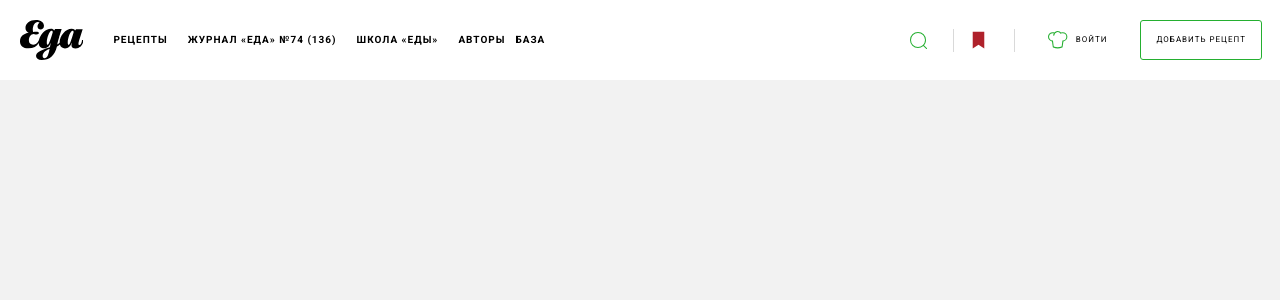
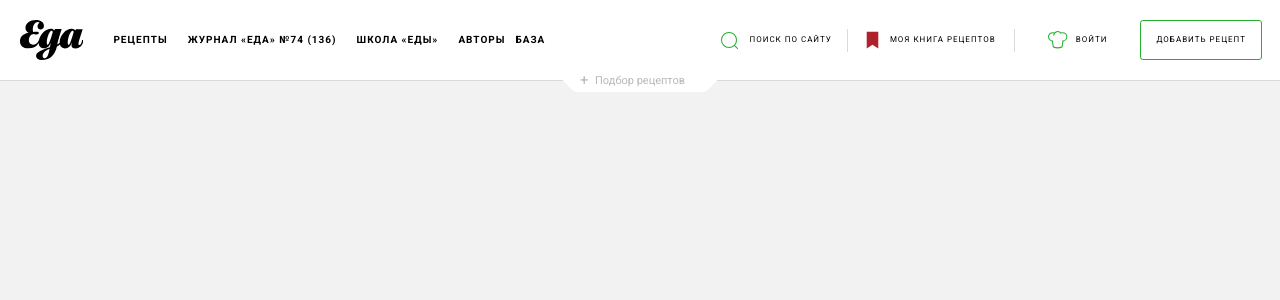
Before and after one commit to Domask2/EdaClone, a Next.js app: page / in a window 1280 px wide. Shown: the top 300 px of the page. Built offline with nearby package versions, Linux system fonts and the light colour scheme.

Commit message:
add ToogleFilterMenu style component

```diff
--- /dev/null
+++ b/components/Header/Filter.tsx
@@ -0,0 +1,28 @@
+import React from "react";
+import { ToogleFilterMenu } from "./ToogleFilterMenu";
+
+import styled from "styled-components";
+
+export const FilterWrapper = styled.div`
+  display: flex;
+  flex-wrap: wrap;
+  position: relative;
+  z-index: 100;
+  width: 100%;
+  margin: 0;
+  background-color: #fff;
+`;
+
+export const FilterTopLine = styled.div`
+  width: 100%;
+`;
+
+export const Filter: React.FC = () => {
+  return (
+    <FilterWrapper>
+      <FilterTopLine>
+        <ToogleFilterMenu />
+      </FilterTopLine>
+    </FilterWrapper>
+  );
+};
--- a/components/Header/Header.tsx
+++ b/components/Header/Header.tsx
@@ -6,6 +6,7 @@ import { SearchForm } from "./SearchForm";
 import { Overlay } from "./Overlay";
 
 import styled from "styled-components";
+import { Filter } from "./Filter";
 
 export const StyledHeader = styled.header`
   background: ${({ theme }) => theme.colors.header};
@@ -20,8 +21,9 @@ export const Container = styled.div`
   height: 80px;
   width: 100%;
 
-  @media (max-width: 1000px) {
+  @media (max-width: 941px) {
     height: 120px;
+    padding-bottom: 20px;
   }
 `;
 
@@ -52,6 +54,7 @@ export const Header: React.FC = () => {
             <>
               <Navigation />
               <UserBar searchOpen={searchOpen} />
+              <Filter />
             </>
           )}
 
--- a/components/Header/Navigation.tsx
+++ b/components/Header/Navigation.tsx
@@ -19,10 +19,8 @@ export const NavStyled = styled.nav`
   align-items: center;
   justify-content: space-between;
   flex-grow: 1;
-  margin-top: 20px;
-  margin-bottom: 20px;
 
-  @media (max-width: 1000px) {
+  @media (max-width: 941px) {
     margin-top: 0;
     margin-bottom: 0;
     justify-content: center;
--- a/components/Header/Overlay.tsx
+++ b/components/Header/Overlay.tsx
@@ -31,7 +31,7 @@ export const StyledOverlay = styled.div<StyledOverlayProps>`
 
   animation: ${(props) => props.search && fadeIn} 1s linear;
 
-  @media (max-width: 1000px) {
+  @media (max-width: 941px) {
     top: ${(props) => (props.search ? "100px" : "0")};
   }
 `;
--- /dev/null
+++ b/components/Header/ToogleFilterMenu.tsx
@@ -0,0 +1,44 @@
+import React from "react";
+import { StyledSpanDivider, StyledSpanPlus } from "../Text";
+
+import styled from "styled-components";
+
+export const ToggleWrapper = styled.div`
+  position: absolute;
+  display: flex;
+  align-items: flex-start;
+  top: 0;
+  left: 0;
+  z-index: 910;
+  width: 100%;
+
+  @media (max-width: 941px) {
+    margin-top: 10px;
+    top: -10px;
+  }
+
+  &::before {
+    display: block;
+    content: " ";
+    flex-grow: 1;
+    border-bottom: 1px solid #d9d9d9;
+  }
+
+  &::after {
+    display: block;
+    content: " ";
+    flex-grow: 1;
+    border-bottom: 1px solid #d9d9d9;
+  }
+`;
+
+export const ToogleFilterMenu: React.FC = () => {
+  return (
+    <ToggleWrapper>
+      <StyledSpanDivider>
+        <StyledSpanPlus>+</StyledSpanPlus>
+        Подбор рецептов
+      </StyledSpanDivider>
+    </ToggleWrapper>
+  );
+};
--- a/components/Header/UserBar.tsx
+++ b/components/Header/UserBar.tsx
@@ -20,7 +20,7 @@ export const UserBarStyled = styled.nav`
     padding: 0 18px;
     font-size: 11px;
   }
-  @media (max-width: 1000px) {
+  @media (max-width: 941px) {
     margin-top: 0;
     margin-bottom: 20px;
     justify-content: center;
@@ -57,7 +57,7 @@ export const UserBar: React.FC<UserBarProps> = ({ searchOpen }) => {
                 />
               </StyledSvg>
 
-              <StyledSpan  hideMedia="1280px">моя книга рецептов</StyledSpan>
+              <StyledSpan  hideMedia="1200px">моя книга рецептов</StyledSpan>
             </ListItemLink>
           </Link>
         </ListItem>
--- a/components/Links.tsx
+++ b/components/Links.tsx
@@ -1,7 +1,7 @@
 import styled, { css } from "styled-components";
 
 interface ListItemLinkProps {
-  $mode: string;
+  $mode?: string;
 }
 
 export const ListItemLink = styled.a<ListItemLinkProps>`
--- a/components/Text.tsx
+++ b/components/Text.tsx
@@ -3,6 +3,7 @@ import styled, { css } from "styled-components";
 interface StyledSpanProps {
   hideMedia?: string;
   hover?: string;
+  mr?: string;
 }
 
 export const StyledSpan = styled.span<StyledSpanProps>`
@@ -12,23 +13,77 @@ export const StyledSpan = styled.span<StyledSpanProps>`
   text-transform: uppercase;
   cursor: pointer;
   transition: color 0.1s ease-in;
+  margin-right: ${(props) => props.mr};
 
   ${(props) =>
     props.hideMedia &&
     css`
-      @media (max-width: ${props.hideMedia}) {
+      @media (max-width: 1200px) {
         font-size: 0;
         line-height: 0;
         letter-spacing: 0;
-       }`
-    }
+      }
+    `}
 
-${(props) =>
+  ${(props) =>
     props.hover &&
     css`
       &:hover {
         color: ${props.hover};
       }
-     `
-    }
+    `}
 `;
+
+export const StyledSpanDivider = styled.span`
+  position: relative;
+  display: flex;
+  align-items: center;
+  margin-top: -11px;
+  padding: 5px 18px;
+  font-size: 11px;
+  color: #b8b8b8;
+  cursor: pointer;
+  background: #fff;
+
+  &::before {
+    content: "";
+    position: absolute;
+    top: -5px;
+    right: -13px;
+    z-index: 10;
+    width: 25px;
+    height: 25px;
+    border-radius: 6px;
+    background-clip: padding-box;
+    transform: rotate(45deg);
+    background: #fff;
+    border: 1px solid #fff;
+  }
+
+  &::after {
+    content: "";
+    position: absolute;
+    top: -5px;
+    left: -13px;
+    z-index: 10;
+    width: 25px;
+    height: 25px;
+    border-radius: 6px;
+    background-clip: padding-box;
+    transform: rotate(45deg);
+    background: #fff;
+    border: 1px solid #fff;
+  }
+`;
+
+export const StyledSpanPlus = styled.span`
+  position: absolute;
+  top: 2px;
+  left: 3px;
+  display: inline-block;
+  z-index: 100;
+  font-size: 15px;
+  cursor: pointer;
+  overflow: hidden;
+  margin-right: 5px;
+`;
```
